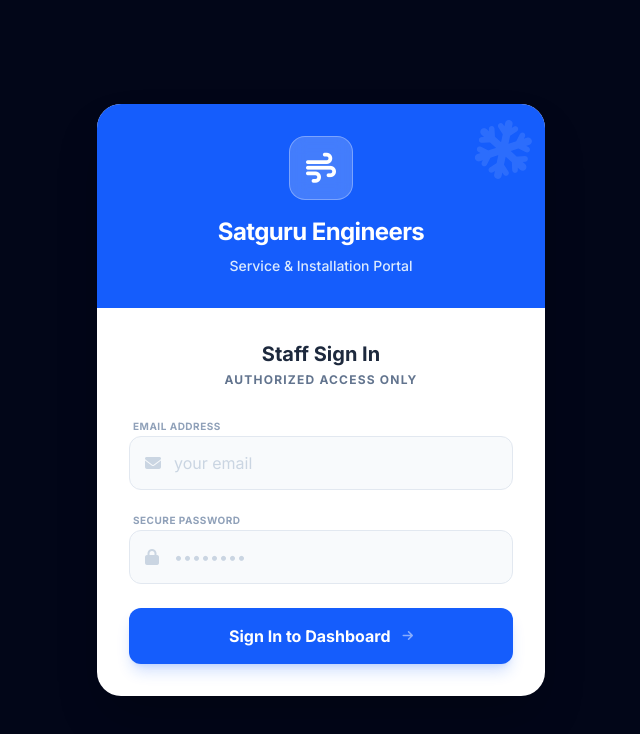
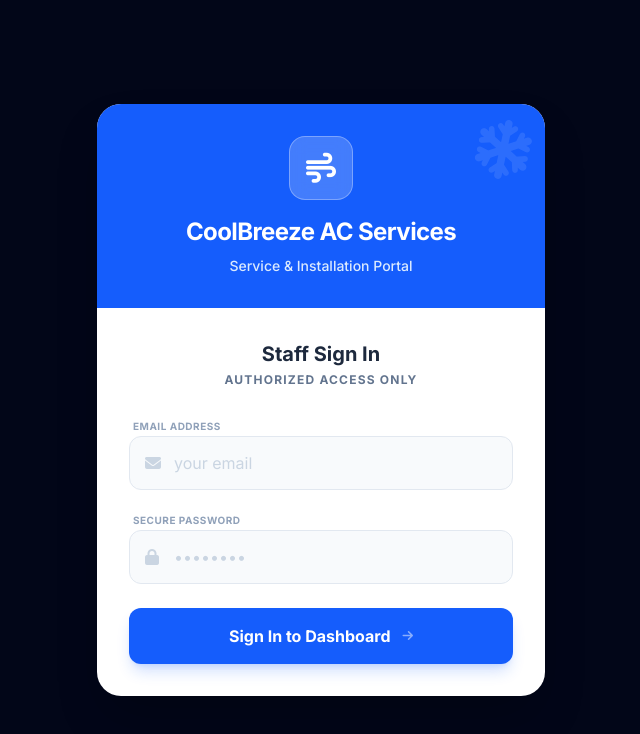
Before and after one commit to Anmol498/AC_Automation, a React (Vite) app in the folder client/: page /#/login in a window 1280 px wide. Shown: the top 734 px of the page, without its empty margins (319-959 px from the left). Built offline with nearby package versions, Linux system fonts and the light colour scheme; no server answers.

Commit message:
Revert "Branding: Replace CoolBreeze with Satguru Engineers across frontend"
This reverts commit e7d228053903e947dbc74e7df0cbfaec35223efc.

```diff
--- a/client/index.html
+++ b/client/index.html
@@ -4,7 +4,7 @@
 <head>
     <meta charset="UTF-8">
     <meta name="viewport" content="width=device-width, initial-scale=1.0">
-    <title>Satguru Engineers</title>
+    <title>CoolBreeze AC Services</title>
     <link rel="stylesheet" href="https://cdnjs.cloudflare.com/ajax/libs/font-awesome/6.4.0/css/all.min.css">
     <style>
       @import url('https://fonts.googleapis.com/css2?family=Inter:wght@300;400;500;600;700&display=swap');
--- a/client/package.json
+++ b/client/package.json
@@ -1,5 +1,5 @@
 {
-  "name": "satguru-engineers-service-dashboard",
+  "name": "coolbreeze-ac-service-dashboard",
   "private": true,
   "version": "0.0.0",
   "type": "module",
--- a/client/src/App.tsx
+++ b/client/src/App.tsx
@@ -24,19 +24,19 @@ export const useAuth = () => {
 
 const App: React.FC = () => {
   const [auth, setAuth] = useState<AuthState>(() => {
-    const saved = localStorage.getItem('satguru_engineers_auth');
+    const saved = localStorage.getItem('coolbreeze_auth');
     return saved ? JSON.parse(saved) : { user: null, token: null, isAuthenticated: false };
   });
 
   const login = (user: User, token: string) => {
     const newState = { user, token, isAuthenticated: true };
     setAuth(newState);
-    localStorage.setItem('satguru_engineers_auth', JSON.stringify(newState));
+    localStorage.setItem('coolbreeze_auth', JSON.stringify(newState));
   };
 
   const logout = () => {
     setAuth({ user: null, token: null, isAuthenticated: false });
-    localStorage.removeItem('satguru_engineers_auth');
+    localStorage.removeItem('coolbreeze_auth');
   };
 
   // Fix: Made children optional to resolve TypeScript errors where 'children' was reported missing in JSX
--- a/client/src/constants.ts
+++ b/client/src/constants.ts
@@ -32,8 +32,8 @@ export const SERVICE_PHASES = [
 // For legacy support or general reference
 export const AC_PHASES = INSTALLATION_PHASES;
 
-export const APP_NAME = "Satguru Engineers";
-export const SUPPORT_EMAIL = "support@satguruengineers.com";
+export const APP_NAME = "CoolBreeze AC Services";
+export const SUPPORT_EMAIL = "support@coolbreezeac.com";
 export const SUPPORT_PHONE = "+1 (555) 123-4567";
 
 // Intelligent API URL detection
--- a/client/src/pages/UserManagement.tsx
+++ b/client/src/pages/UserManagement.tsx
@@ -119,7 +119,7 @@ const UserManagement: React.FC = () => {
             <form onSubmit={handleAdd} className="space-y-4">
               <div>
                 <label className="text-xs font-bold text-slate-400 uppercase mb-1 block">Email</label>
-                <input type="email" placeholder="user@satguruengineers.com" className="w-full p-2.5 border border-slate-200 rounded-lg outline-none focus:ring-2 focus:ring-blue-500" value={formData.email} onChange={e => setFormData({ ...formData, email: e.target.value })} required />
+                <input type="email" placeholder="user@coolbreeze.com" className="w-full p-2.5 border border-slate-200 rounded-lg outline-none focus:ring-2 focus:ring-blue-500" value={formData.email} onChange={e => setFormData({ ...formData, email: e.target.value })} required />
               </div>
               <div>
                 <label className="text-xs font-bold text-slate-400 uppercase mb-1 block">Password</label>
```
